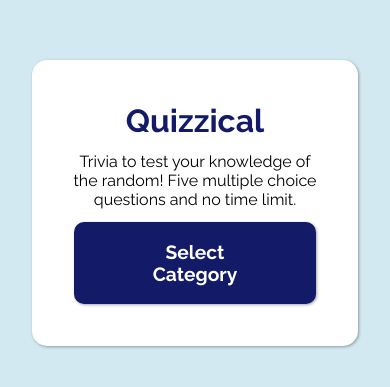
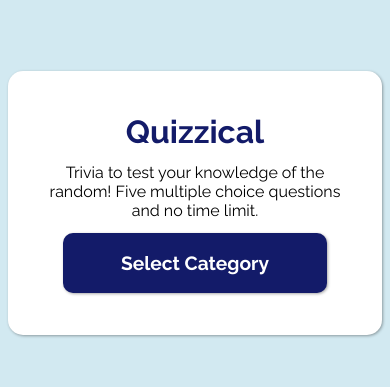
Before and after one commit to kittywizard/quizzical, a React (Create React App) app: page / in a window 390 px wide. Shown: the part 227-614 px from the top of the page. Built offline with nearby package versions, Linux system fonts and the light colour scheme; no server answers.

Commit message:
mobile friendly!

```diff
--- a/public/css/style.css
+++ b/public/css/style.css
@@ -55,7 +55,6 @@
   text-align: center;
   justify-content: center;
   margin: auto;
-  width: 70%;
   background-color: #fff;
   border-radius: 15px;
   padding: 2em;
--- a/src/sass/components/start.scss
+++ b/src/sass/components/start.scss
@@ -6,7 +6,6 @@
         text-align: center;
         justify-content: center;
         margin: auto;
-        width: 70%;
         background-color: #fff;
         border-radius: 15px;
         padding: 2em;
```
Also changed, not shown: 1 other file (tests, documents, lock files or other folders).
